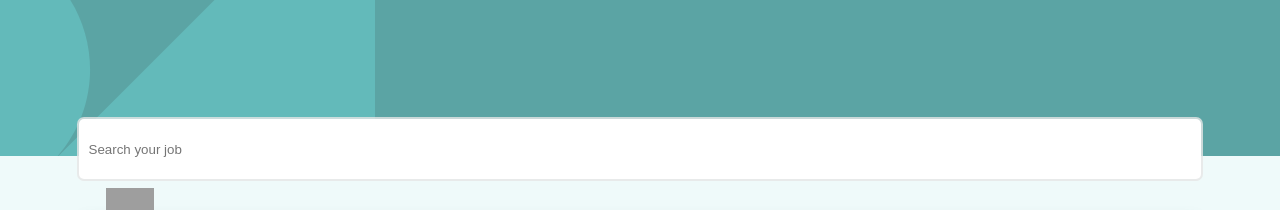
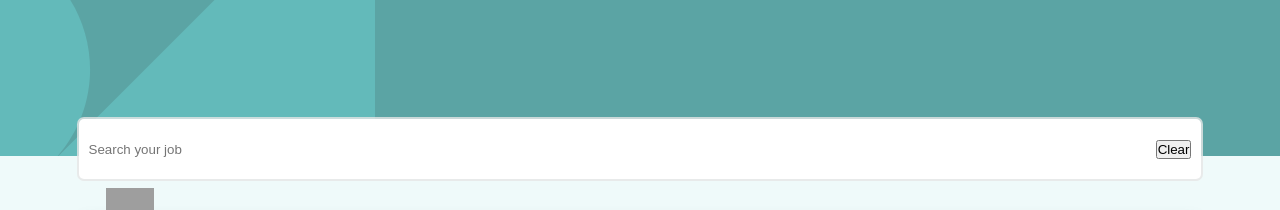
Before and after one commit to JCDMeira/18-static-job, a React (Create React App) app: page / in a window 1280 px wide. Shown: the top 210 px of the page. Built offline with nearby package versions, Linux system fonts and the light colour scheme; grey boxes are pictures that could not be loaded.

Commit message:
Feat: add clear tags on filters

```diff
--- a/src/components/SearchJob/index.tsx
+++ b/src/components/SearchJob/index.tsx
@@ -15,12 +15,18 @@ export const SearchJob = ({
   currentFilters,
   setFilters,
 }: SearchJobInterface): JSX.Element => {
+  // - Functions
   const handleRemove = (filter: string) => {
     const newFilters = currentFilters.filter((value) => {
       return value !== filter;
     });
     setFilters(newFilters);
   };
+
+  const handleReset = () => {
+    setFilters([]);
+  };
+
   return (
     <S.SearchJob>
       {currentFilters.map((filter, index) => {
@@ -38,6 +44,9 @@ export const SearchJob = ({
         );
       })}
       <input type="text" name="job" id="job" placeholder="Search your job" />
+      <button className="clear" onClick={() => handleReset()}>
+        Clear
+      </button>
     </S.SearchJob>
   );
 };
```
